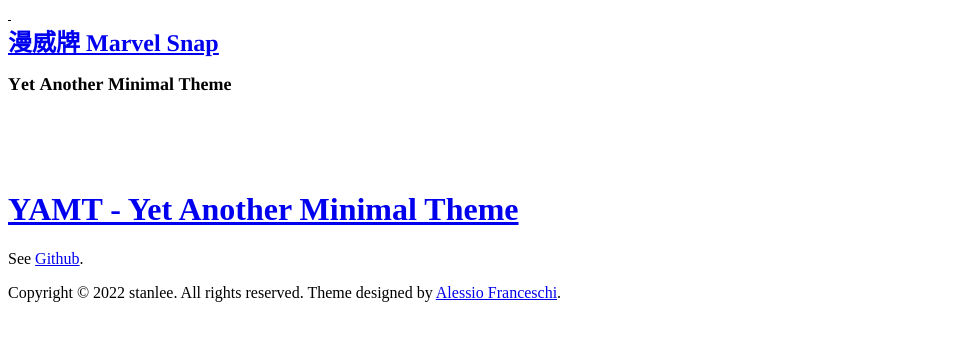
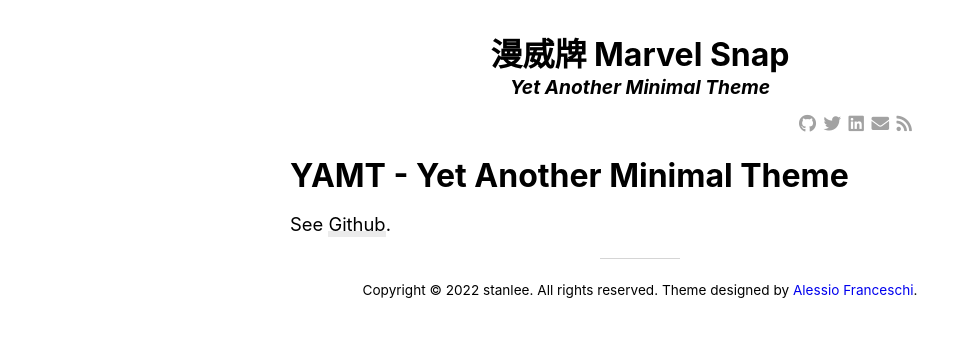
Before and after one commit to Typhoondaddy/Typhoondaddy.github.io, a Jekyll site: the page built from about.md, in a window 1280 px wide. Shown: the top 341 px of the page, without its empty margins (0-972 px from the left). Built offline with Jekyll 4.4.1, drawn with Linux system fonts in a browser that asks for light colours; nearby versions of some CDN libraries.

Commit message:
reinstall

```diff
--- a/_includes/head.html
+++ b/_includes/head.html
@@ -1,21 +1,37 @@
-<!DOCTYPE html PUBLIC "-//W3C//DTD HTML 4.01//EN" "http://www.w3.org/TR/html4/strict.dtd">
-<html>
-<head>
-  <meta http-equiv="Content-Type" content="text/html; charset=utf-8">
-  <meta http-equiv="Content-Style-Type" content="text/css">
-  <title>{% if page.title == "Home" %} {{ site.title }} | {{ site.description }} {% else %} {{ page.title }} | {{ site.title }} {% endif %}</title>
-  <meta name="Description" content="
+    <meta charset="UTF-8">
+    <meta name="viewport" content="width=device-width, initial-scale=1.0">
+
+    <title>
+        {% if page.title == "Home" %}
+            {{ site.title }} | {{ site.description }}
+        {% else %}
+            {{ page.title }} | {{ site.title }}
+      {% endif %}
+    </title>
+    <meta name="description" content="
      {% if page.description %}{{ page.description }}
      {% else %}{{ site.description }}
     {% endif %}">
-  <meta name="Generator" content="Cocoa HTML Writer">
-  <meta name="CocoaVersion" content="2262.18">
-  <style type="text/css">
-    p.p1 {margin: 0.0px 0.0px 0.0px 0.0px; font: 12.0px Times; color: #000000; -webkit-text-stroke: #000000}
-    span.s1 {font-kerning: none}
-  </style>
-</head>
-<body>
-<p class="p1"><span class="s1">{% seo %} {% if site.data.settings.analytics-id%} {%- include analytics.html -%} {% endif %}<span class="Apple-converted-space"> </span></span></p>
-</body>
-</html>
+
+    <!-- LINK TO ATOM FEED FOR SEO -->
+    <link rel="alternate" type="application/atom+xml" href="{{ site.url }}/feed.xml" />
+
+    <!-- FAVICON -->
+    <link rel="icon" href="{{"assets/favicon.ico" | relative_url }}" type="image/x-icon">
+    <link rel="shortcut icon" href="{{"assets/favicon.ico" | relative_url }}" type="image/x-icon">
+
+    <!-- CSS -->
+    <link rel="stylesheet" href="{{ "/assets/css/main.css" | relative_url }}">
+    <link rel="stylesheet" href="{{ "/assets/css/syntax.css" | relative_url }}">
+
+    <!-- Icons -->
+    <link rel="stylesheet" href="https://cdnjs.cloudflare.com/ajax/libs/font-awesome/5.13.0/css/all.min.css">
+
+    <!-- SEO Plugin -->
+    {% seo %}
+
+    <!-- Google Analytics -->
+    {% if site.data.settings.analytics-id%}
+        {%- include analytics.html -%}
+    {% endif %}
+    <!-- End Google Analytics -->
--- a/_includes/header.html
+++ b/_includes/header.html
@@ -1,26 +1,25 @@
-<!DOCTYPE html PUBLIC "-//W3C//DTD HTML 4.01//EN" "http://www.w3.org/TR/html4/strict.dtd">
-<html>
-<head>
-  <meta http-equiv="Content-Type" content="text/html; charset=utf-8">
-  <meta http-equiv="Content-Style-Type" content="text/css">
-  <title></title>
-  <meta name="Generator" content="Cocoa HTML Writer">
-  <meta name="CocoaVersion" content="2262.18">
-  <style type="text/css">
-    p.p2 {margin: 0.0px 0.0px 0.0px 0.0px; font: 12.0px Times; color: #000000; -webkit-text-stroke: #000000}
-    span.s1 {text-decoration: underline ; font-kerning: none}
-    span.s2 {font-kerning: none}
-  </style>
-</head>
-<body>
-<h1 style="margin: 0.0px 0.0px 16.1px 0.0px; font: 24.0px Times; color: #0000e9; -webkit-text-stroke: #0000dc"><span class="s1"><a href="file:///Users/zhu/Documents/GitHub/Typhoondaddy.github.io/_includes/%7B%7B"><b>{{site.title}}</b></a></span></h1>
-<p class="p2"><span class="s2">{% if site.data.settings.subtitle.active %}</span></p>
-<h2 style="margin: 0.0px 0.0px 14.9px 0.0px; font: 18.0px Times; color: #000000; -webkit-text-stroke: #000000"><span class="s2"><b>{{ site.data.settings.subtitle.text }}<span class="Apple-converted-space"> </span></b></span></h2>
-<p class="p2"><span class="s2">{% endif %}<span class="Apple-converted-space"> </span></span></p>
-<p class="p2"><span class="s2">{% if site.data.settings.nav.pages.active %}</span></p>
-<p class="p2"><span class="s2">{%- include pages.html -%}<span class="Apple-converted-space"> </span></span></p>
-<p class="p2"><span class="s2">{% endif %} {% if site.data.settings.nav.social.active %}</span></p>
-<p class="p2"><span class="s2">{% include social.html %}<span class="Apple-converted-space"> </span></span></p>
-<p class="p2"><span class="s2">{% endif %}<span class="Apple-converted-space"> </span></span></p>
-</body>
-</html>
+<header id="header">
+	<div id = site_title>
+		<a href="{{ "/" | absolute_url }}">
+			<h1>{{site.title}}</h1>
+		</a>
+		{% if site.data.settings.subtitle.active %}
+		<h2>
+			{{ site.data.settings.subtitle.text }}
+		</h2>
+		{% endif %}
+	</div>
+
+	<div id="subheader">
+		{% if site.data.settings.nav.pages.active %}
+		<nav class="pages">
+			{%- include pages.html -%}
+		</nav>
+		{% endif %}
+		{% if site.data.settings.nav.social.active %}
+		<nav class="social">
+			{% include social.html %}
+		</nav>
+		{% endif %}
+	</div>
+</header>
```
